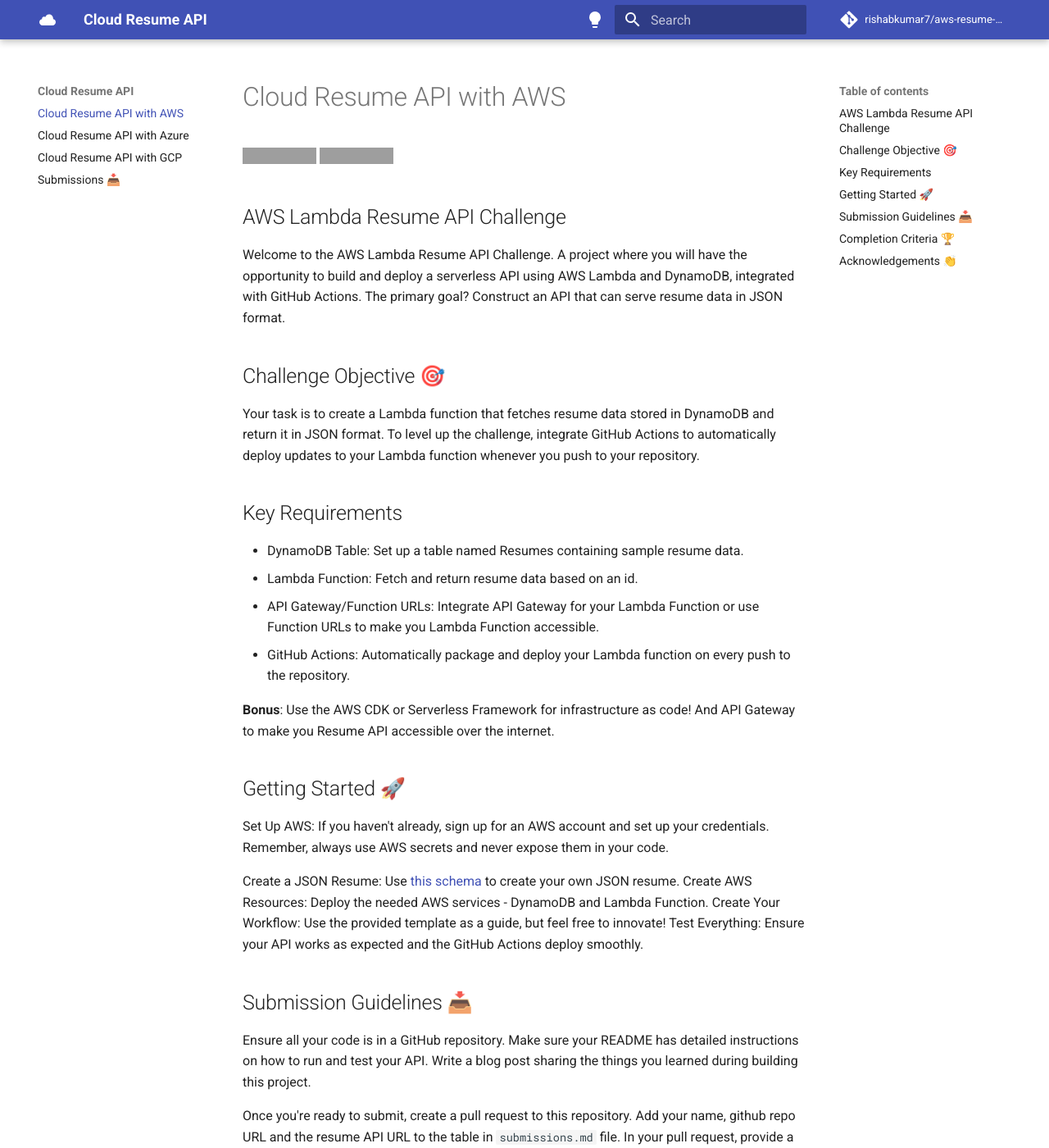
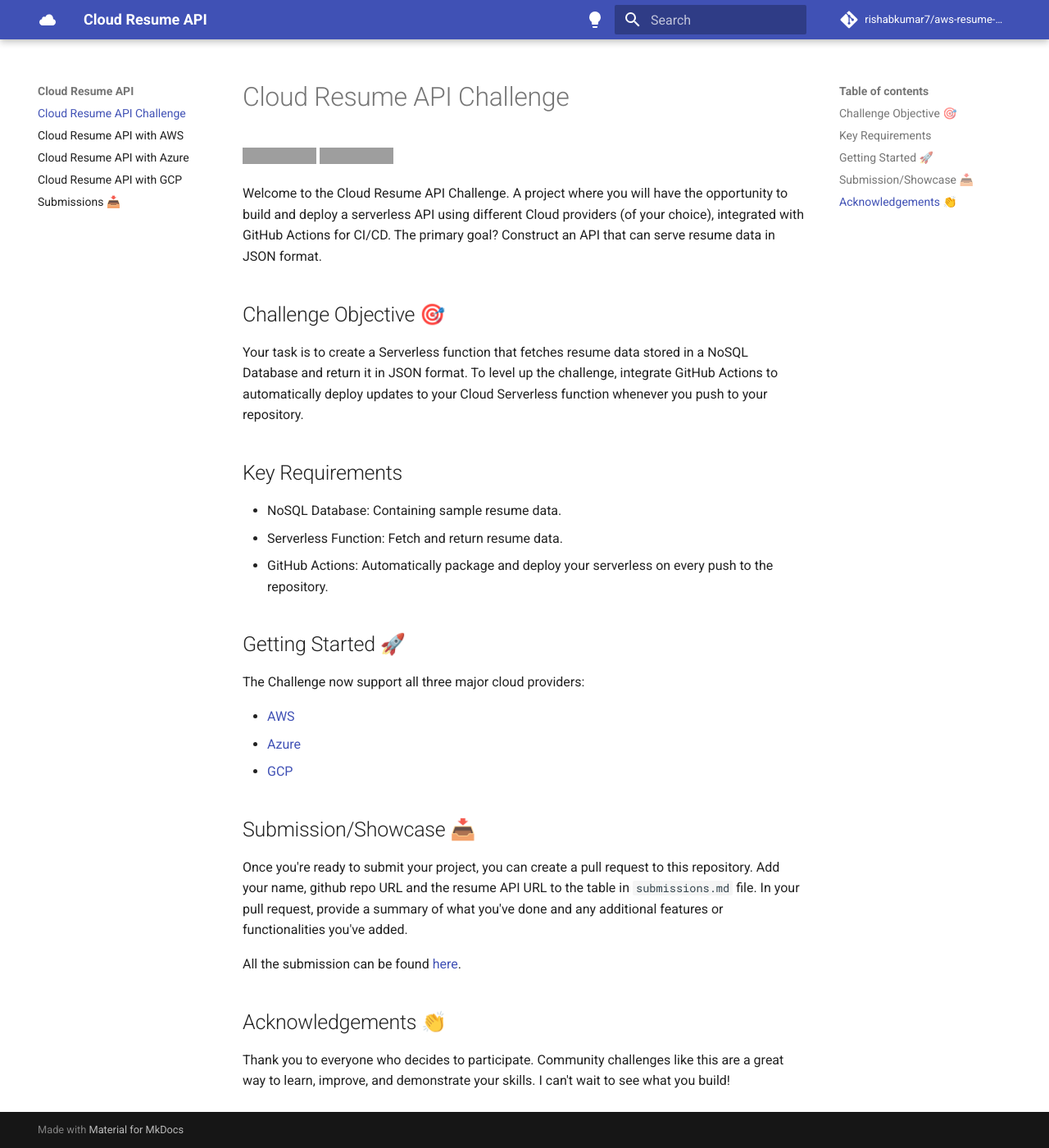
Before and after one commit to rishabkumar7/cloud-resume-api, an MkDocs documentation site: the page built from docs/index.md, in a window 1280 px wide and 1400 px high. Shown: the whole window at 82% size. Built offline with MkDocs 1.6.1 and Material for MkDocs 9.7.7, drawn with Linux system fonts in a browser that asks for light colours; comment, search, counter and statistics services are not loaded; some of the changed text lies outside the part shown; grey boxes are pictures that could not be loaded.

Commit message:
added separate page for aws

```diff
--- a/docs/index.md
+++ b/docs/index.md
@@ -1,53 +1,36 @@
-# Cloud Resume API with AWS
+# Cloud Resume API Challenge
 
 [![Hits](https://hits.seeyoufarm.com/api/count/incr/badge.svg?url=https%3A%2F%2Fcloudresumeapi.dev&count_bg=%2379C83D&title_bg=%23555555&icon=&icon_color=%23E7E7E7&title=hits&edge_flat=false)](https://hits.seeyoufarm.com)
 ![GitHub Repo stars](https://img.shields.io/github/stars/rishabkumar7/aws-resume-api)
 
-
-## AWS Lambda Resume API Challenge
-
-Welcome to the AWS Lambda Resume API Challenge. A project where you will have the opportunity to build and deploy a serverless API using AWS Lambda and DynamoDB, integrated with GitHub Actions. The primary goal? Construct an API that can serve resume data in JSON format.
+Welcome to the Cloud Resume API Challenge. A project where you will have the opportunity to build and deploy a serverless API using different Cloud providers (of your choice), integrated with GitHub Actions for CI/CD. The primary goal? Construct an API that can serve resume data in JSON format.
 
 ## Challenge Objective 🎯
 
-Your task is to create a Lambda function that fetches resume data stored in DynamoDB and return it in JSON format. To level up the challenge, integrate GitHub Actions to automatically deploy updates to your Lambda function whenever you push to your repository.
+Your task is to create a Serverless function that fetches resume data stored in a NoSQL Database and return it in JSON format. To level up the challenge, integrate GitHub Actions to automatically deploy updates to your Cloud Serverless function whenever you push to your repository.
 
 ## Key Requirements
 
-- DynamoDB Table: Set up a table named Resumes containing sample resume data.
-- Lambda Function: Fetch and return resume data based on an id.
-- API Gateway/Function URLs: Integrate API Gateway for your Lambda Function or use Function URLs to make you Lambda Function accessible.
-- GitHub Actions: Automatically package and deploy your Lambda function on every push to the repository.
-
-**Bonus**: Use the AWS CDK or Serverless Framework for infrastructure as code! And API Gateway to make you Resume API accessible over the internet.
+- NoSQL Database: Containing sample resume data.
+- Serverless Function: Fetch and return resume data.
+- GitHub Actions: Automatically package and deploy your serverless on every push to the repository.
 
 ## Getting Started 🚀
 
-Set Up AWS: If you haven't already, sign up for an AWS account and set up your credentials. Remember, always use AWS secrets and never expose them in your code.
+The Challenge now support all three major cloud providers:
 
-Create a JSON Resume: Use [this schema](https://jsonresume.org/schema/) to create your own JSON resume.
-Create AWS Resources: Deploy the needed AWS services - DynamoDB and Lambda Function.
-Create Your Workflow: Use the provided template as a guide, but feel free to innovate!
-Test Everything: Ensure your API works as expected and the GitHub Actions deploy smoothly.
+- [AWS](/aws)
+- [Azure](/azure)
+- [GCP](/gcp)
 
-## Submission Guidelines 📥
+## Submission/Showcase 📥
 
-Ensure all your code is in a GitHub repository.
-Make sure your README has detailed instructions on how to run and test your API.
-Write a blog post sharing the things you learned during building this project.
-
-Once you're ready to submit, create a pull request to this repository.
+Once you're ready to submit your project, you can create a pull request to this repository.
 Add your name, github repo URL and the resume API URL to the table in `submissions.md` file.
 In your pull request, provide a summary of what you've done and any additional features or functionalities you've added.
 
 All the submission can be found [here](/submissions).
 
-## Completion Criteria 🏆
-
-- Functionality: Does the API work? Does the deployment succeed via GitHub Actions?
-- Code Quality: Is the code clean, well-organized, and documented?
-- Innovation: Did you add any extra features or use any unique methods?
-
 ## Acknowledgements 👏
 
 Thank you to everyone who decides to participate. Community challenges like this are a great way to learn, improve, and demonstrate your skills. I can't wait to see what you build!
```
Also changed, not shown: docs/aws.md (added, +51 -0 lines).
